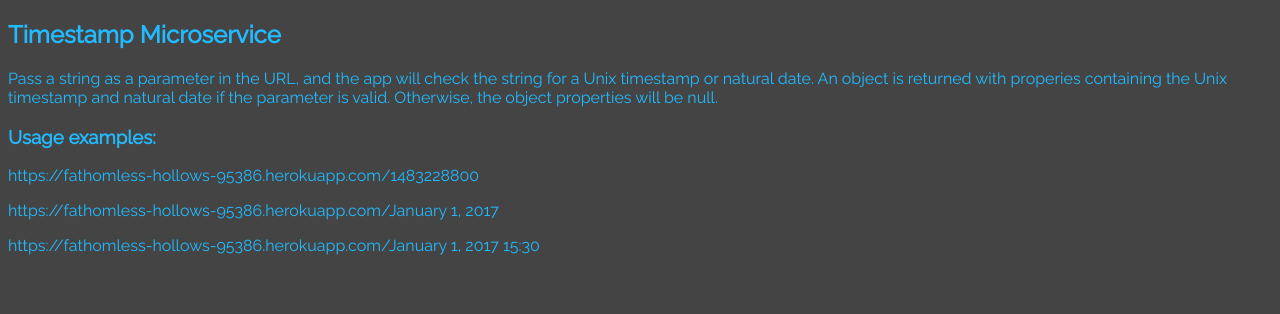
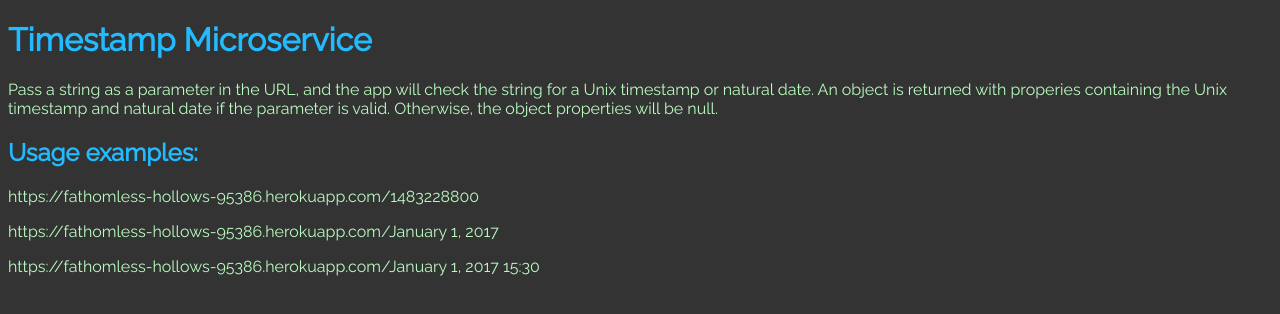
Before and after one commit to imooreva/timestamp-microservice, a website: page public/index.html in a window 1280 px wide. Drawn offline with Linux system fonts and the light colour scheme.

Commit message:
minor style edits

```diff
--- a/public/index.html
+++ b/public/index.html
@@ -6,10 +6,10 @@
         <link href="https://fonts.googleapis.com/css?family=Raleway" rel="stylesheet" type="text/css" />
         <link href="/style.css" rel="stylesheet" type="text/css" />
     </head>
-    <body style="font-family: 'Raleway', sans-serif;">
-        <h2>Timestamp Microservice</h2>
+    <body>
+        <h1>Timestamp Microservice</h1>
         <p>Pass a string as a parameter in the URL, and the app will check the string for a Unix timestamp or natural date. An object is returned with properies containing the Unix timestamp and natural date if the parameter is valid. Otherwise, the object properties will be null.</p>
-        <h3>Usage examples:</h3>
+        <h2>Usage examples:</h2>
         <p>https://fathomless-hollows-95386.herokuapp.com/1483228800</p>
         <p>https://fathomless-hollows-95386.herokuapp.com/January 1, 2017</p>
         <p>https://fathomless-hollows-95386.herokuapp.com/January 1, 2017 15:30</p>
--- a/public/style.css
+++ b/public/style.css
@@ -1,6 +1,10 @@
 body {
-    background: #444444;
+    background: #333333;
     color: #22BBFF;
     font-family: 'Raleway', sans-serif;
     font-size: 1.0em;
 }
+
+p {
+    color: #BAFCC0;
+}
--- a/timestamp.js
+++ b/timestamp.js
@@ -4,7 +4,7 @@
 
 var app = express();
 app.use(express.static('./public'));
-app.listen(PORT, () => { console.log('Express server is up on port', PORT) });
+app.listen(PORT, () => console.log('Express server is up on port', PORT));
 
 const unixToNatural = (i) => moment.unix(i).format('MMMM D, YYYY HH:mm:ss');
 
```
